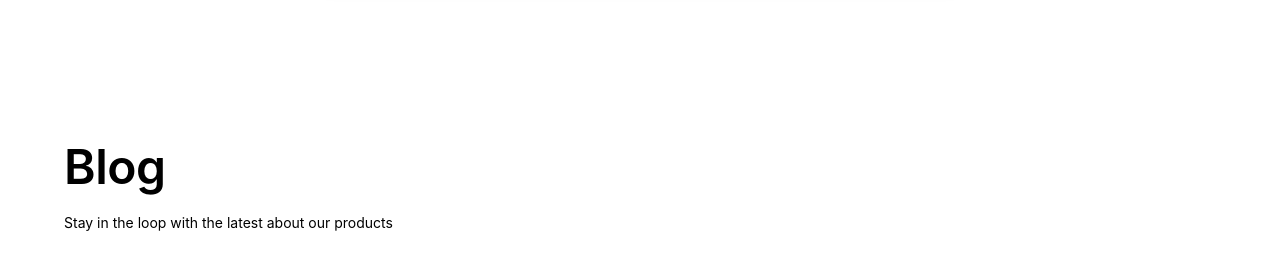
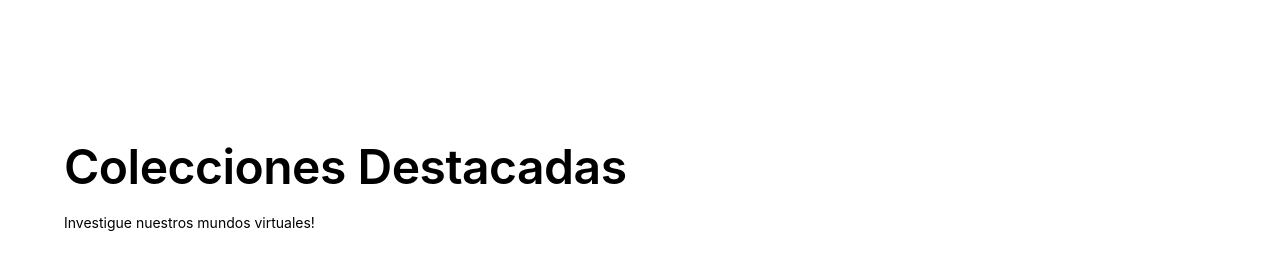
Before and after one commit to dev1d123/Museum_34, a React (Create React App) app in the folder museum34/: page / in a window 1280 px wide. Shown: the part 840-1103 px from the top of the page. Built offline with nearby package versions, Linux system fonts and the light colour scheme; the HTML template or start-up script is replaced by a standard one; a web font is replaced by a local one.

Commit message:
fixing names

```diff
--- a/museum34/src/components/components/MainContent.js
+++ b/museum34/src/components/components/MainContent.js
@@ -193,9 +193,9 @@ export default function MainContent() {
     <Box sx={{ display: 'flex', flexDirection: 'column', gap: 4 }}>
       <div>
         <Typography variant="h1" gutterBottom>
-          Blog
+          Colecciones Destacadas
         </Typography>
-        <Typography>Stay in the loop with the latest about our products</Typography>
+        <Typography>Investigue nuestros mundos virtuales!</Typography>
       </div>
       <Box
         sx={{
--- a/museum34/src/components/components/MainContent.tsx
+++ b/museum34/src/components/components/MainContent.tsx
@@ -185,9 +185,9 @@ export default function MainContent() {
     <Box sx={{ display: 'flex', flexDirection: 'column', gap: 4 }}>
       <div>
         <Typography variant="h1" gutterBottom>
-          Blog
+          Colecciones Destacadas
         </Typography>
-        <Typography>Stay in the loop with the latest about our products</Typography>
+        <Typography>Investigue nuestros mundos virtuales!</Typography>
       </div>
       <Box
         sx={{
```
